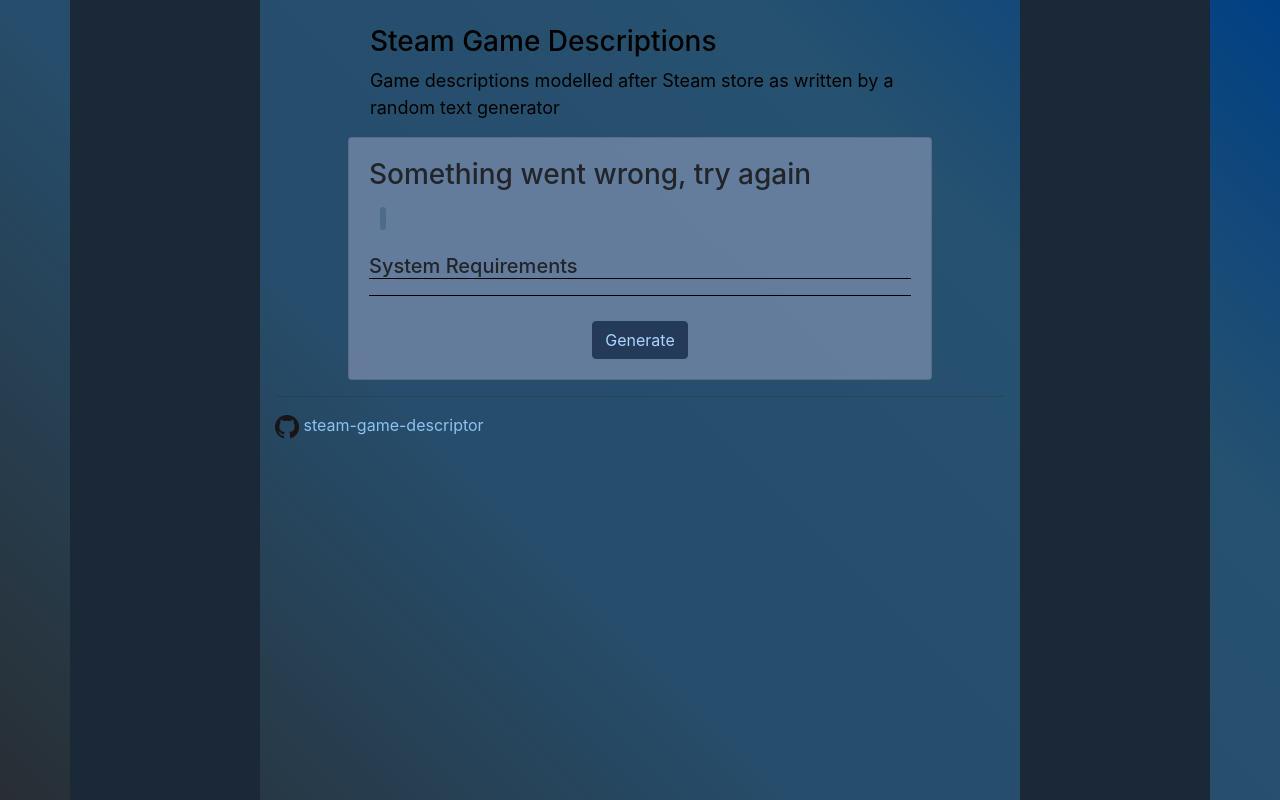
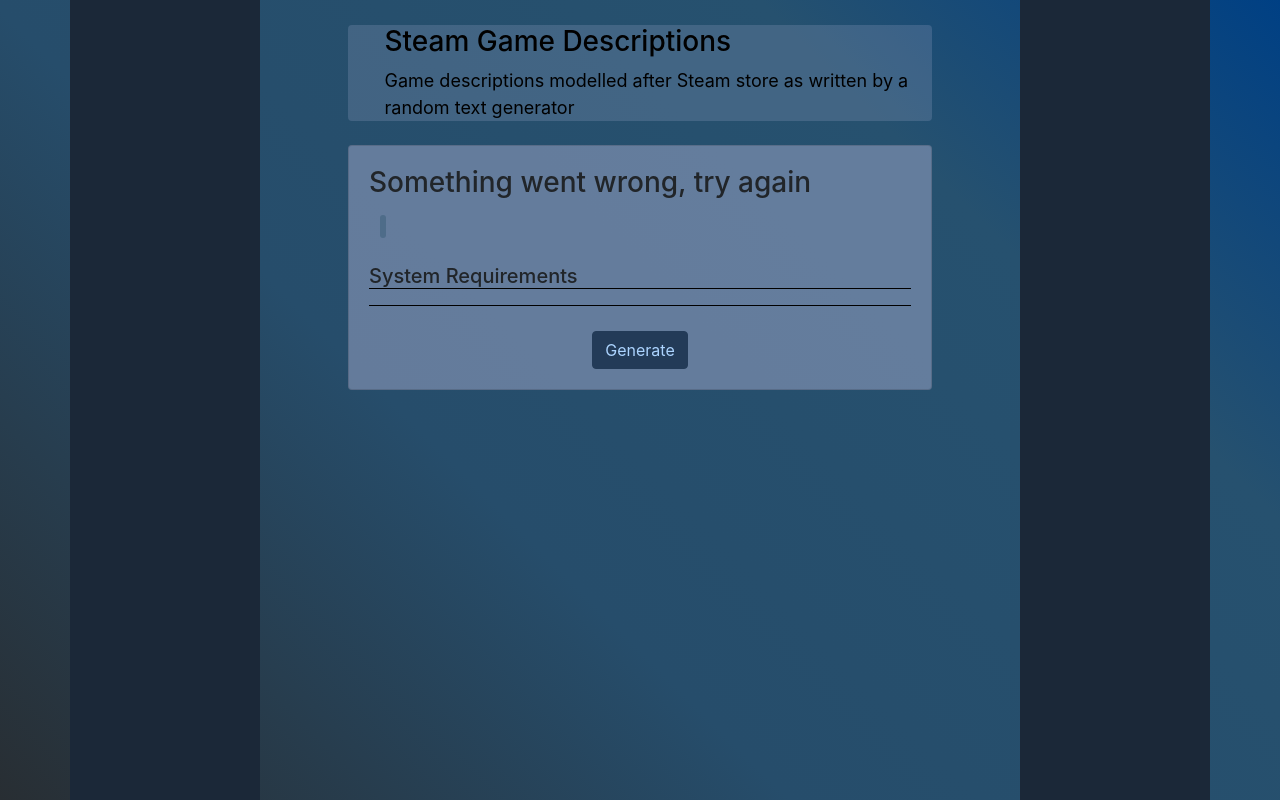
Before and after one commit to lajanki/steam-game-descriptor, a Flask app: page / in a window 1280 px wide. Run offline with Flask 2, Linux system fonts and the light colour scheme; parts of the project's set-up code (start-up, migrations or seed data) failed here and were passed over; some libraries are stand-ins or nearby versions.

Commit message:
feat: remove github link; add background for header

```diff
--- a/static/style.css
+++ b/static/style.css
@@ -1,9 +1,13 @@
 div.page-header {
-	margin-bottom: 0px;
 	color: black;
+	background-color:rgba(162, 169, 202, 0.23);
 	margin-top: 25px;
-	margin-left: 13%;
-	margin-right: 13%;
+	margin-bottom: 1.5em;
+	margin-left: 10%;
+	margin-right: 10%;
+	padding-left: 5%;
+	padding-left: 5%;
+	border-radius: 4px;
 }
 
 div.page-header p {
@@ -140,7 +144,7 @@
 	margin-top: 20px;
 }
 
-#description_divider {
+hr {
 	height: 1px;
     background: #000000;
     border: none;
@@ -149,7 +153,7 @@
 
 div#system_requirements_container {
 	margin-top: 2em;
-	font-size: 12px;
+	font-size: 13px;
 }
 
 #system_requirements_container > h3 {
@@ -161,4 +165,6 @@
 	margin-left: 1.5em;
 	margin-right: 1.5em;
 	padding: 0;
+	padding-left: 2em;
+	text-indent: -2em;
   }
--- a/templates/index.html
+++ b/templates/index.html
@@ -135,7 +135,7 @@
 							</div>
 						</div>
 
-						<hr id="description_divider"/>
+						<hr/>
 						<div class="row justify-content-center">
 							<button type="submit" class="btn btn-primary" id="generate_button">Generate</button>
 						</div>
@@ -143,9 +143,6 @@
 				</div>
 
 
-				<hr />
-				<img src="static/img/GitHub-Mark-32px.png" height="24" width="24"><a id="ghlink"
-					href="https://github.com/lajanki/steam-game-descriptor"> steam-game-descriptor</a>
 			</div>
 
 			<!-- right margin -->
```
